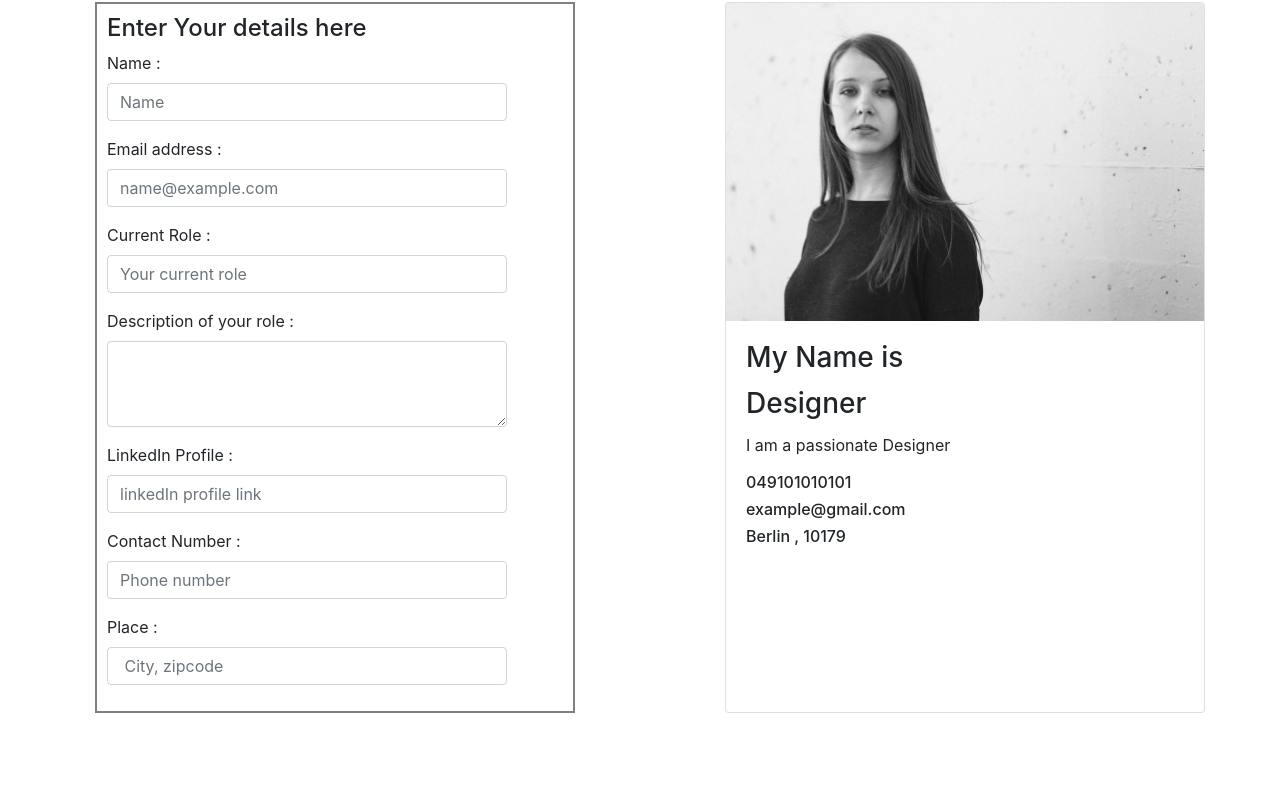
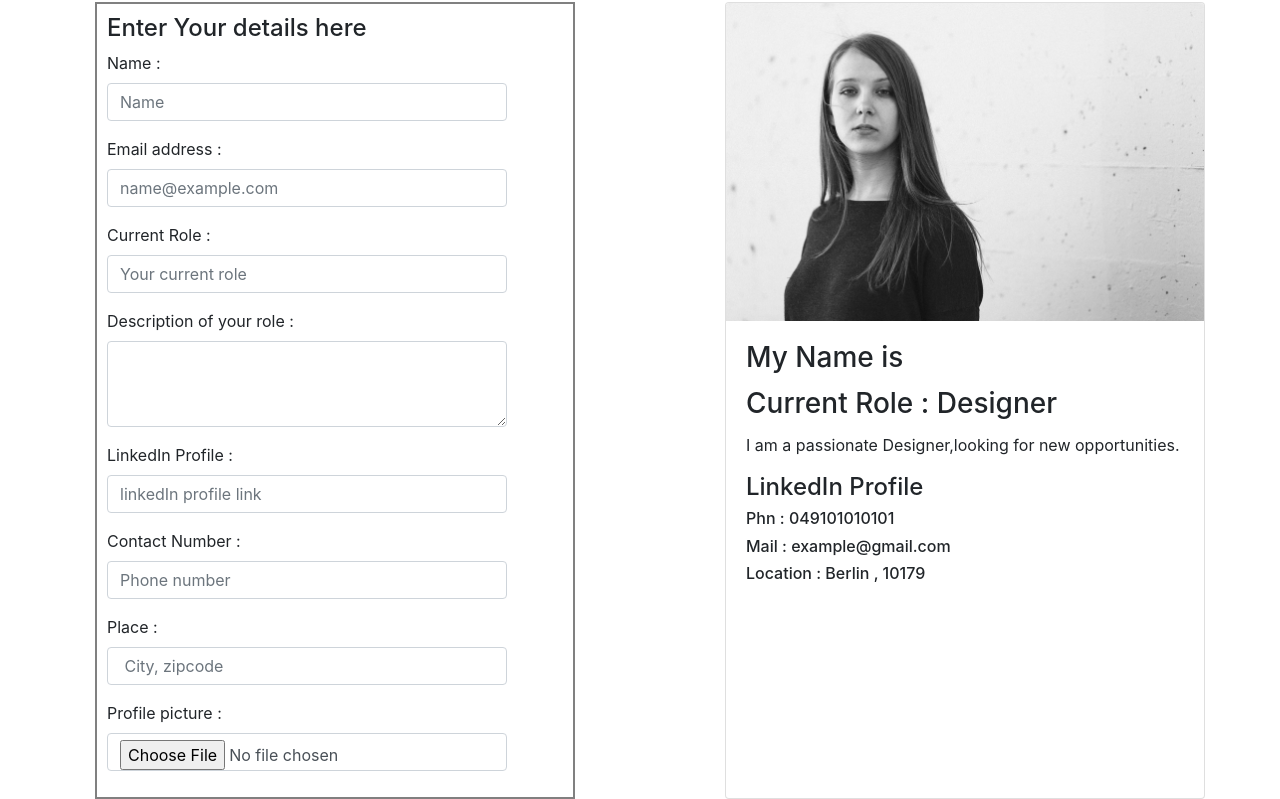
Before and after one commit to shamseena-dev/mini-portfolio-card-maker, a plain HTML site: page index.html in a window 1280 px wide. Shown: the part 54-853 px from the top of the page. Before the commit the page ends 800 px from the top, so only its background shows below. Drawn offline with nearby package versions, Linux system fonts and the light colour scheme.

Commit message:
minor editings in index file

```diff
--- a/index.html
+++ b/index.html
@@ -19,7 +19,7 @@
   <h4> Enter Your details here</h4>
   <div class="form-group">
     <label for="exampleFormControlInput1">Name :</label>
-    <input type="text" class="form-control" id="exampleFormControlInput1" placeholder="Name">
+    <input type="text" class="form-control" id="exampleFormControlInput1" placeholder="Name" >
   </div>
   <div class="form-group">
     <label for="exampleFormControlInput2">Email address :</label>
@@ -45,6 +45,10 @@
     <label for="exampleFormControlInput6"> Place :</label>
     <input type="text" class="form-control" id="exampleFormControlInput6" placeholder=" City, zipcode">
   </div>
+  <div class="form-group">
+    <label for="exampleFormControlInput7"> Profile picture :</label>
+    <input type="file" class="form-control" id="exampleFormControlInput5" placeholder="Profile picture">
+  </div>
 
  </form>
 </div>
@@ -53,12 +57,13 @@
   <img src="woman.jpg" class="card-img-top" alt="...">
   <div class="card-body">
   	<h3 class="card-title">My Name is </h3>
-    <h3 class="card-title">Designer</h3>
-    <p class="card-text">I am a passionate Designer</p>
+    <h3 class="card-title">Current Role : Designer</h3>
+    <p class="card-text">I am a passionate Designer,looking for new opportunities.</p>
     <!--<a href="#" class="btn btn-primary">Go somewhere</a> -->
-    <h6 class="phoneNum"> 049101010101</h6>
-    <h6> example@gmail.com </h6>
-    <h6> Berlin , 10179 </h6>
+    <h4 > LinkedIn Profile </h4>
+    <h6 class="phoneNum"> Phn : 049101010101</h6>
+    <h6> Mail : example@gmail.com </h6>
+    <h6> Location : Berlin , 10179 </h6>
 
 
   </div>
```
